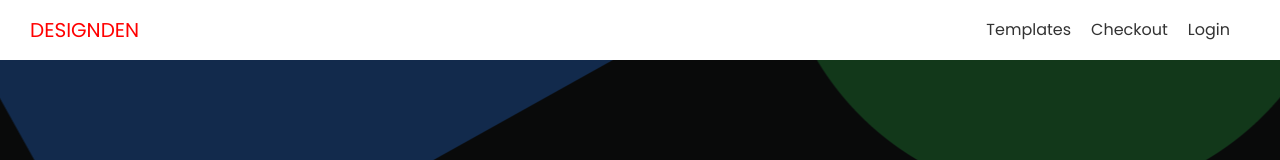
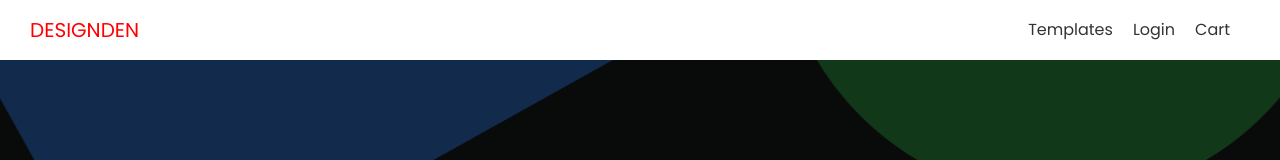
Before and after one commit to jonah0502/DesignDen, a Next.js app in the folder designden-frontend/: page / in a window 1280 px wide. Shown: the top 160 px of the page. Built offline with nearby package versions, Linux system fonts and the light colour scheme.

Commit message:
Update link text from checkout to cart

```diff
--- a/designden-frontend/components/Header.js
+++ b/designden-frontend/components/Header.js
@@ -17,13 +17,13 @@ export default function Header() {
             </Link>
           </li>
           <li>
-            <Link href="/checkout">
-              <a>Checkout</a>
+            <Link href="/login">
+              <a>Login</a>
             </Link>
           </li>
           <li>
-            <Link href="/login">
-              <a>Login</a>
+            <Link href="/checkout">
+              <a>Cart</a>
             </Link>
           </li>
         </ul>
```
